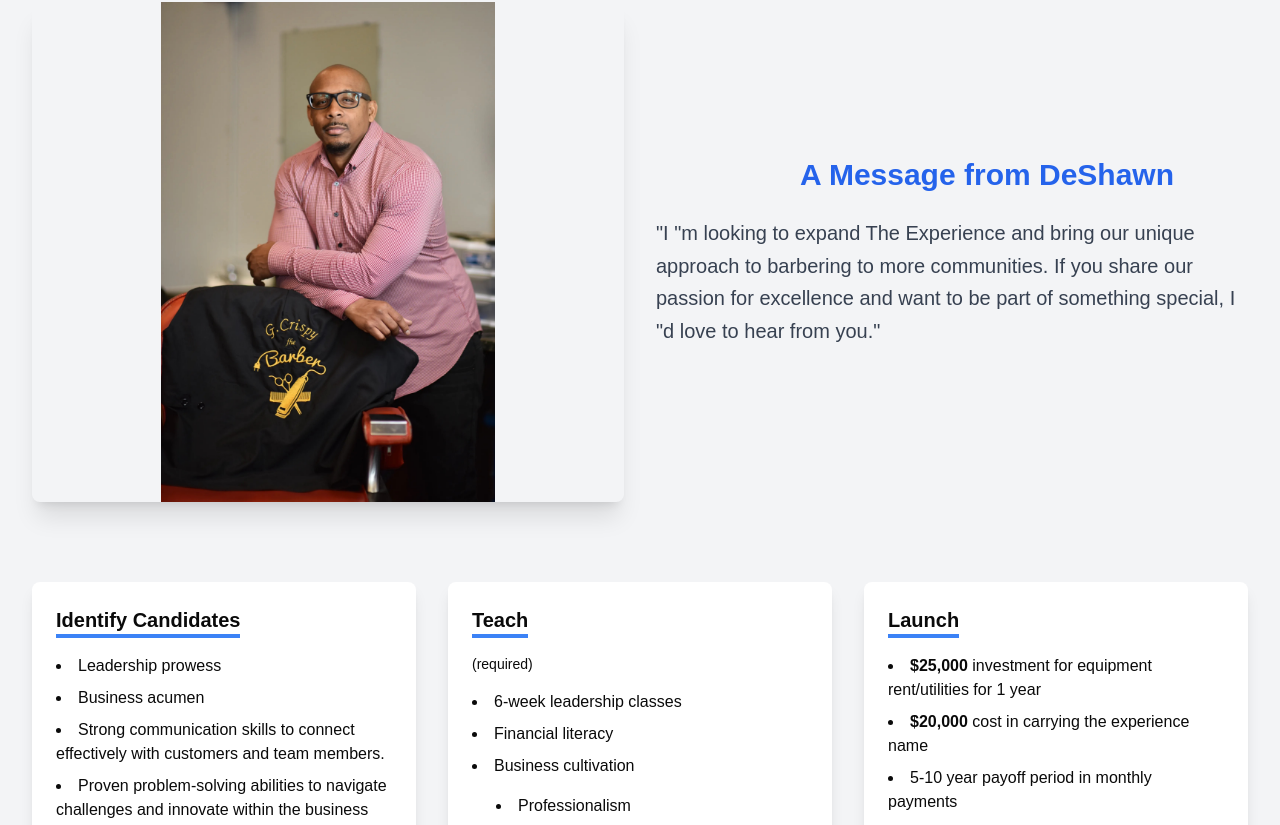
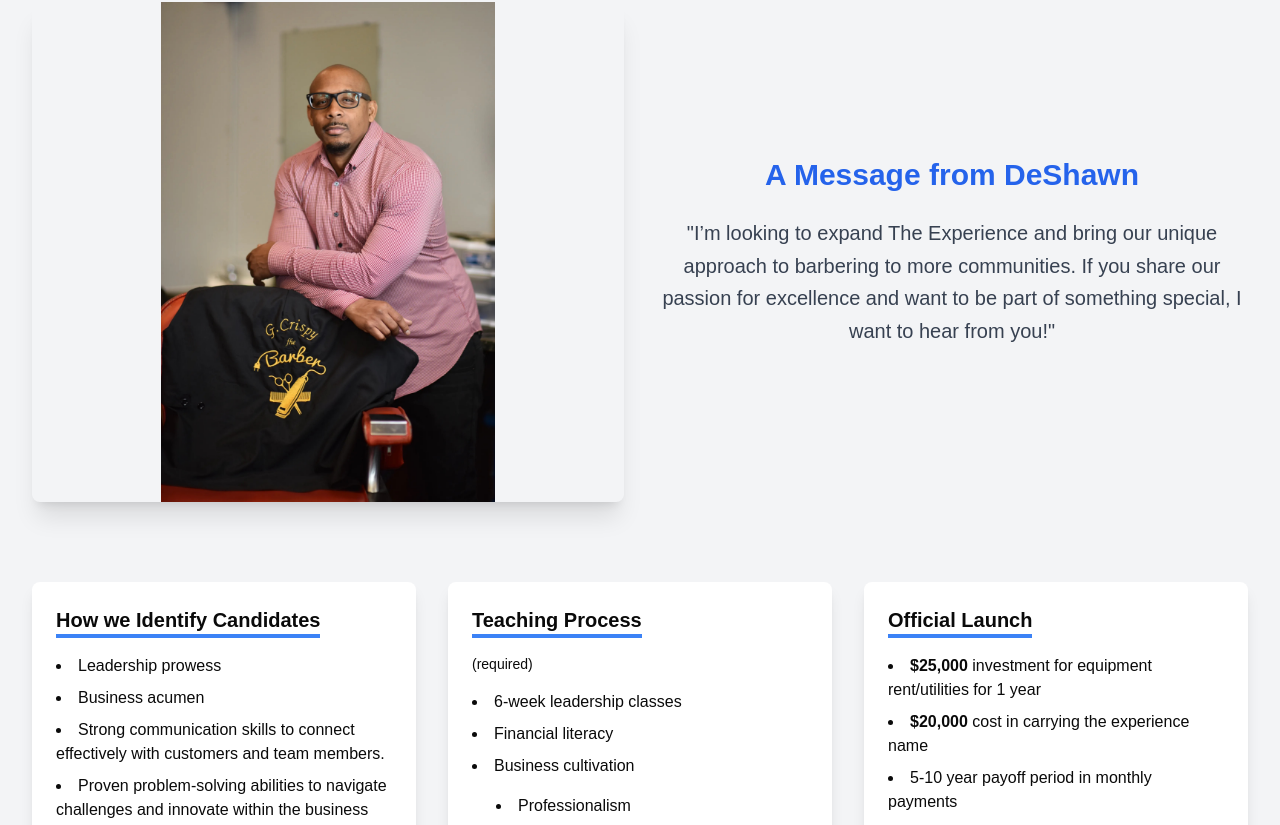
Before and after one commit to ByteFlowWebAgency/theExperienceBarberShop, a Next.js app: page /franchise in a window 1280 px wide. Shown: the part 368-1193 px from the top of the page. Built offline with nearby package versions, Linux system fonts and the light colour scheme.

Commit message:
Add final changes to the site

```diff
--- a/app/components/AboutSection.tsx
+++ b/app/components/AboutSection.tsx
@@ -39,11 +39,11 @@ export default function AboutSection() {
           </motion.div>
 
           <div className="space-y-8 px-2 lg:px-6">
-            <h3 className="text-2xl sm:text-3xl font-bold text-blue-600">
+            <h3 className="text-center text-2xl sm:text-3xl font-bold text-blue-600">
               Meet the Barber Behind the <em>Experience</em>
             </h3>
 
-            <p className="text-base sm:text-lg text-gray-700 leading-relaxed">
+            <p className="text-center text-base sm:text-lg text-gray-700 leading-relaxed">
               The Experience Barber & Beauty Shop provides a welcoming and
               relaxing atmosphere with premium services at competitive prices.
               Whether it&apos;s a sharp haircut, a soothing shampoo, or a
--- a/app/components/FranchiseSection.tsx
+++ b/app/components/FranchiseSection.tsx
@@ -35,21 +35,23 @@ const FranchiseSection = () => {
           </motion.div>
 
           <motion.div
-            className="space-y-6"
+            className="flex flex-col space-y-6"
             initial={{ opacity: 0, x: 50 }}
             whileInView={{ opacity: 1, x: 0 }}
             viewport={{ once: true }}
             transition={{ duration: 0.6, delay: 0.2 }}
           >
-            <h2 className="pl-36 text-3xl font-bold text-blue-600">
+            <h2 className="text-center text-3xl font-bold text-blue-600">
               A Message from DeShawn
             </h2>
-            <p className="text-xl text-gray-700 leading-relaxed">
-              &quot;I &quot;m looking to expand The Experience and bring our
-              unique approach to barbering to more communities. If you share our
-              passion for excellence and want to be part of something special, I
-              &quot;d love to hear from you.&quot;
-            </p>
+            <div className="flex justify-center">
+              <p className="text-center text-xl text-gray-700 leading-relaxed">
+                &quot;I&rsquo;m looking to expand The Experience and bring our
+                unique approach to barbering to more communities. If you share
+                our passion for excellence and want to be part of something
+                special, I want to hear from you!&quot;
+              </p>
+            </div>
           </motion.div>
         </div>
 
@@ -62,7 +64,7 @@ const FranchiseSection = () => {
             transition={{ duration: 0.6, delay: 0.2 }}
           >
             <h3 className="text-xl font-semibold mb-4 border-b-4 border-blue-500 inline-block">
-              Identify Candidates
+              How we Identify Candidates
             </h3>
             <ul className="list-disc list-inside space-y-2">
               <li>Leadership prowess</li>
@@ -86,7 +88,7 @@ const FranchiseSection = () => {
             transition={{ duration: 0.6, delay: 0.4 }}
           >
             <h3 className="text-xl font-semibold mb-4 border-b-4 border-blue-500 inline-block">
-              Teach
+              Teaching Process
             </h3>
             <p className="text-sm mb-4">(required)</p>
             <ul className="list-disc list-inside space-y-2">
@@ -110,7 +112,7 @@ const FranchiseSection = () => {
             transition={{ duration: 0.6, delay: 0.6 }}
           >
             <h3 className="text-xl font-semibold mb-4 border-b-4 border-blue-500 inline-block">
-              Launch
+              Official Launch
             </h3>
             <ul className="list-disc list-inside space-y-2">
               <li>
--- a/app/components/History.tsx
+++ b/app/components/History.tsx
@@ -11,8 +11,8 @@ const History = () => {
       </div>
 
       <p className="mx-auto max-w-3xl text-lg leading-relaxed text-gray-700">
-        Deshawn D Johnson, Owner/Barber of The Experience Barber and Beauty
-        Shop. Specializes in all grades and styles of hair. Wants to use the
+        Deshawn Johnson, Owner/Barber of The Experience Barber and Beauty Shop.
+        Specializes in all grades and styles of hair. Wants to use the
         barbershop not just for cutting but a lace of relaxation and networking.
         A place to grow and find your path in life. Leaving not only looking
         good outwardly but becoming inwardly. Mentor, Reentry advocate and
```
